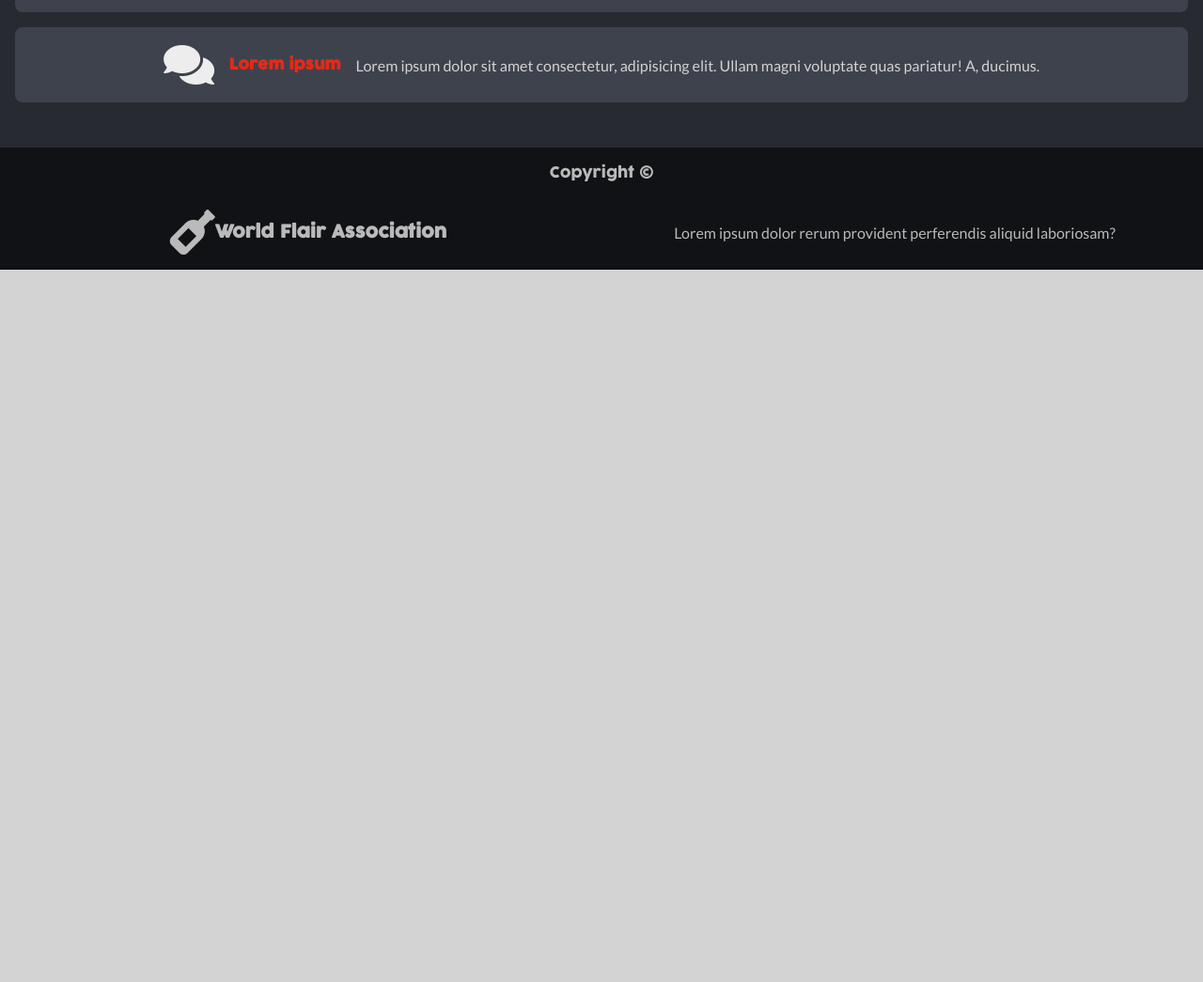
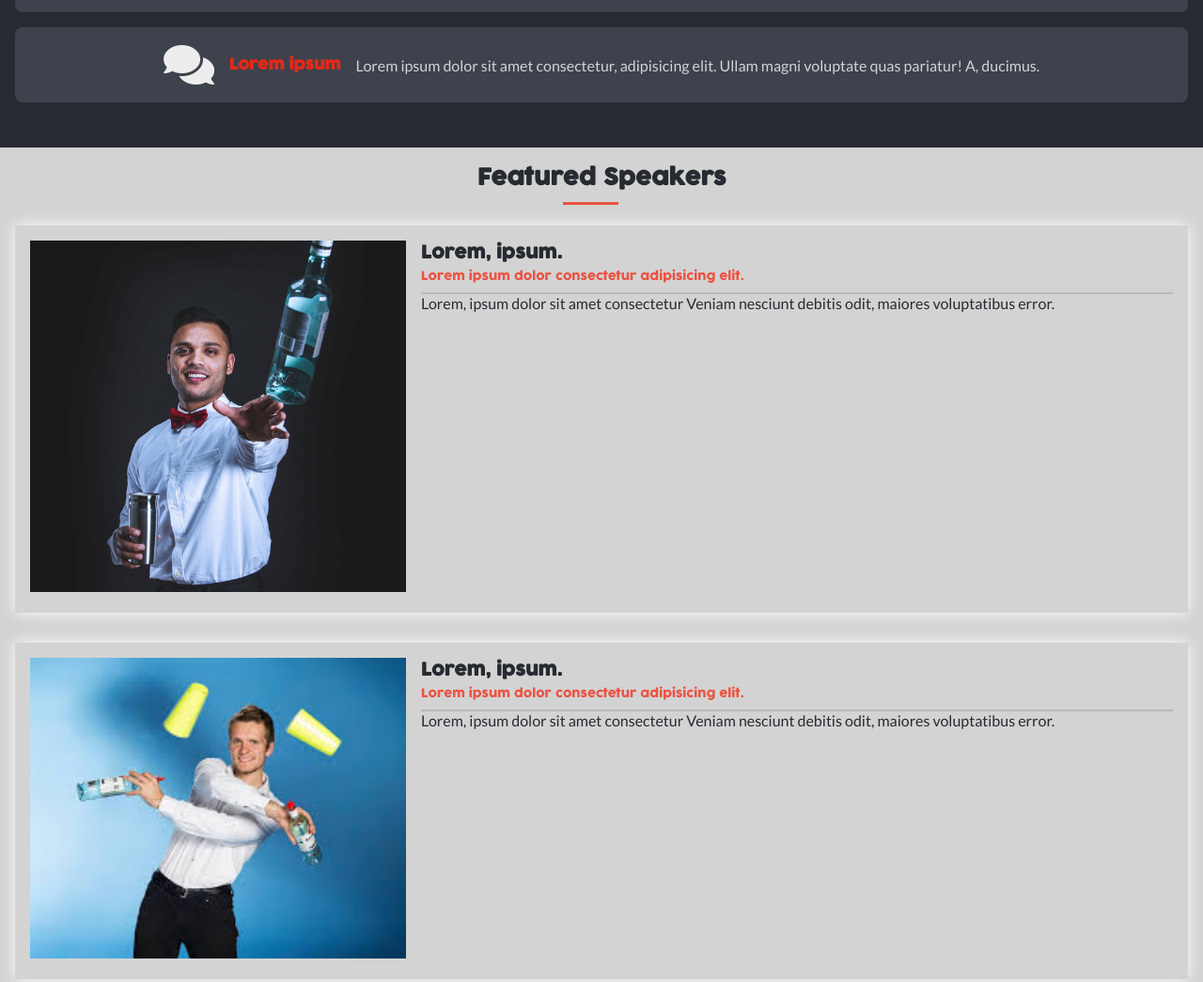
Before and after one commit to garciajordy/WFA-Conference-Platform, a plain HTML site: page index.html in a window 1280 px wide. Shown: the part 751-1796 px from the top of the page at 94% size. Before the commit the page ends 1038 px from the top, so only its background shows below. Drawn offline with Linux system fonts and the light colour scheme.

Commit message:
Add speaker section and add styling

```diff
--- a/index.html
+++ b/index.html
@@ -88,8 +88,88 @@
     </div>
 
     <div class="speaker-container">
+      <h2 class="top-speaker-text">Featur<span>ed S</span>peakers</h2>
+
+
+
       <div class="speaker-card">
+        <div class="speaker-image-container">
+          <img src="assets/speaker1.jpg" alt="barman">
+        </div>
+        <div class="speaker-text-container">
+          <div class="top-speaker-con">
+            <h3>Lorem, ipsum.</h3>
+            <p><span>Lorem ipsum dolor consectetur adipisicing elit.</span>
+            </p>
+          </div>
 
+          <p>Lorem, ipsum dolor sit amet consectetur Veniam nesciunt debitis odit, maiores
+            voluptatibus error.</p>
+        </div>
+      </div>
+
+      <div class="speaker-card">
+        <div class="speaker-image-container">
+          <img src="assets/speaker2.jpeg" alt="barman">
+        </div>
+        <div class="speaker-text-container">
+          <div class="top-speaker-con">
+            <h3>Lorem, ipsum.</h3>
+            <p><span>Lorem ipsum dolor consectetur adipisicing elit.</span>
+            </p>
+          </div>
+
+          <p>Lorem, ipsum dolor sit amet consectetur Veniam nesciunt debitis odit, maiores
+            voluptatibus error.</p>
+        </div>
+      </div>
+
+      <div class="speaker-card">
+        <div class="speaker-image-container">
+          <img src="assets/speaker3.jpeg" alt="barman">
+        </div>
+        <div class="speaker-text-container">
+          <div class="top-speaker-con">
+            <h3>Lorem, ipsum.</h3>
+            <p><span>Lorem ipsum dolor consectetur adipisicing elit.</span>
+            </p>
+          </div>
+
+          <p>Lorem, ipsum dolor sit amet consectetur Veniam nesciunt debitis odit, maiores
+            voluptatibus error.</p>
+        </div>
+      </div>
+
+      <div class="speaker-card">
+        <div class="speaker-image-container">
+          <img src="assets/speaker4.jpg" alt="barman">
+        </div>
+        <div class="speaker-text-container">
+          <div class="top-speaker-con">
+            <h3>Lorem, ipsum.</h3>
+            <p><span>Lorem ipsum dolor consectetur adipisicing elit.</span>
+            </p>
+          </div>
+
+          <p>Lorem, ipsum dolor sit amet consectetur Veniam nesciunt debitis odit, maiores
+            voluptatibus error.</p>
+        </div>
+      </div>
+
+      <div class="speaker-card">
+        <div class="speaker-image-container">
+          <img src="assets/speaker5.jpeg" alt="barman">
+        </div>
+        <div class="speaker-text-container">
+          <div class="top-speaker-con">
+            <h3>Lorem, ipsum.</h3>
+            <p><span>Lorem ipsum dolor consectetur adipisicing elit.</span>
+            </p>
+          </div>
+
+          <p>Lorem, ipsum dolor sit amet consectetur Veniam nesciunt debitis odit, maiores
+            voluptatibus error.</p>
+        </div>
       </div>
     </div>
 
--- a/style/style.scss
+++ b/style/style.scss
@@ -65,7 +65,7 @@ a {
     transform: translate3d(0,0,0);
     @include easeOut;
         .navigation-top {
-            background-color: $primary-color;
+            background-color: lighten($primary-color,5);
             position: fixed;
             top: 0;
             left: 0;
@@ -190,6 +190,55 @@ a {
     }
  }
 
+// Featured Speakers
+
+.speaker-container {
+    padding: 1rem;
+
+    .top-speaker-text {
+        text-align: center;
+        color: $primary-color;
+
+        span {
+            padding-bottom: 0.5rem;
+            border-bottom: $secondary-color 3px solid;
+        }
+    }
+
+    .speaker-card {
+        display: grid;
+        grid-template-columns: 1fr 2fr;
+        gap: 1rem;
+        margin-top: 2rem;
+        box-shadow: lighten($tertiary-color,40) 0 0 15px;
+        padding: 1rem;
+
+        .speaker-image-container {
+            width: 100%;
+
+            img {
+                width: 100%;
+            }
+        }
+
+        .speaker-text-container {
+            color: $primary-color;
+
+            span {
+                color: $secondary-color;
+                font-size: 0.8rem;
+            }
+
+            .top-speaker-con {
+                padding-bottom: 0.5rem;
+                border-bottom: darken($tertiary-color, 10) solid 2px;
+            }
+        }
+    }
+
+
+}
+
 // Footer
 footer {
     display: grid;
@@ -210,6 +259,7 @@ footer {
         display: flex;
         justify-content: center;
         align-items: center;
+        margin-right: 1rem;
     }
 
     .right-footer {
```
Also changed, not shown: assets/speaker1.jpg (added), assets/speaker2.jpeg (added), assets/speaker3.jpeg (added), assets/speaker4.jpg (added), assets/speaker5.jpeg (added), style/style.css, 1 other file.
